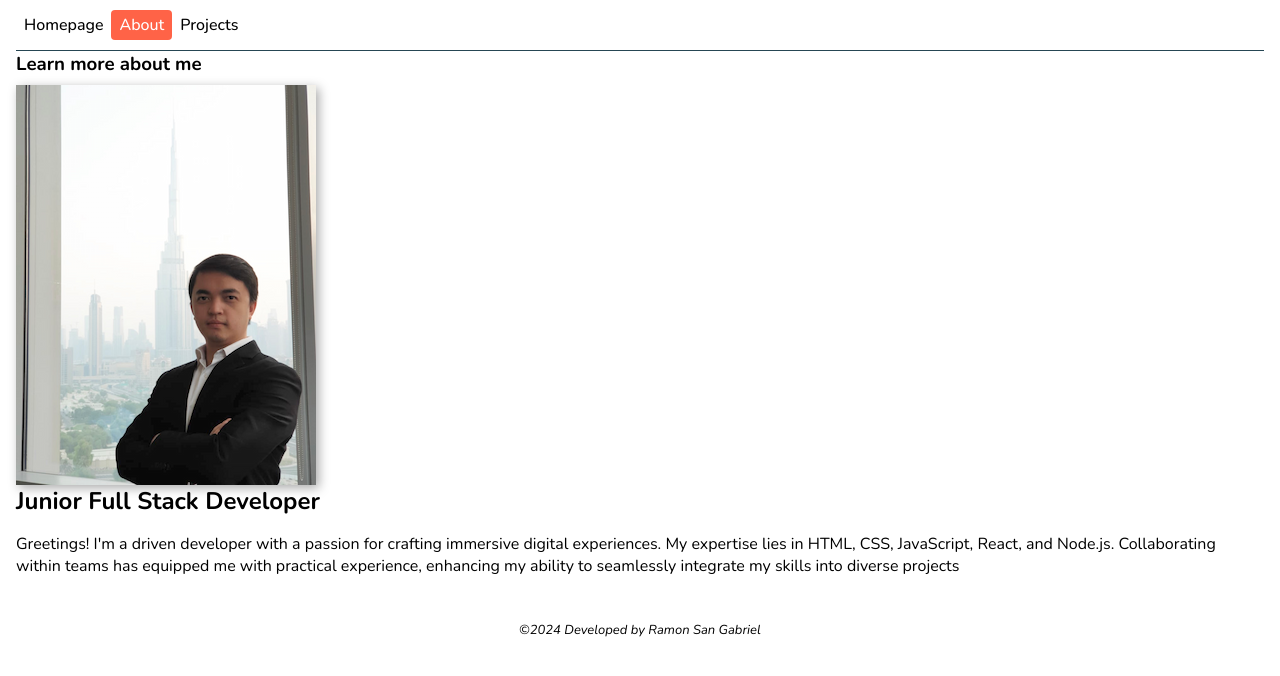
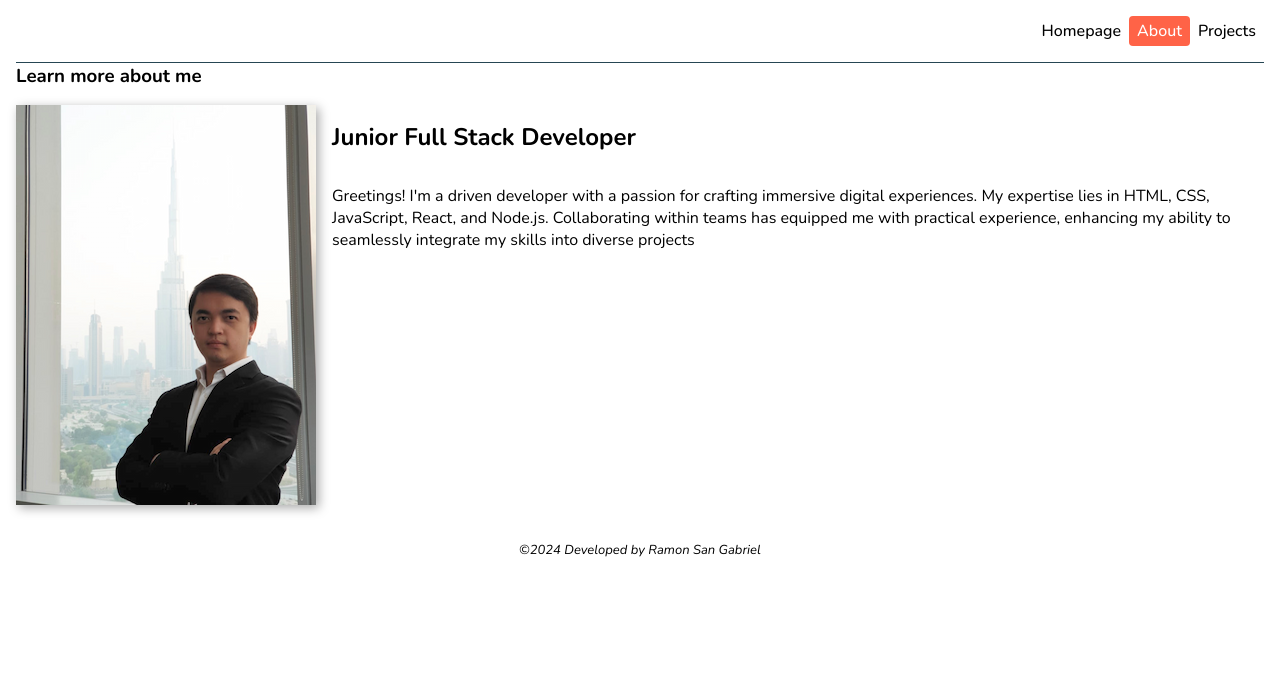
Before and after one commit to RamonSanGabriel/rsg-hw-projects, a React (Vite) app: page /about in a window 1280 px wide. Shown: the top 676 px of the page. Built offline with nearby package versions, Linux system fonts and the light colour scheme.

Commit message:
burger icon alignment

```diff
--- a/src/components/About/About.jsx
+++ b/src/components/About/About.jsx
@@ -8,8 +8,10 @@ const About = () => {
   return (
     <div className={css.aboutContainer}>
       <img className={css.aboutImage} src={aboutImage} />
-      <h2 className={css.position}>{position}</h2>
-      <p>{description}</p>
+      <div>
+        <h2 className={css.position}>{position}</h2>
+        <p>{description}</p>
+      </div>
     </div>
   );
 };
--- a/src/components/About/About.module.css
+++ b/src/components/About/About.module.css
@@ -1,11 +1,21 @@
 .aboutContainer {
   /* display: flex; */
-  padding: 8px 0;
+  padding: 16px 0;
+
+  @media (width > 768px) {
+    display: flex;
+    gap: 16px;
+  }
 }
 .position {
   display: flex;
+  padding: 16px 0;
   /* min-width: 350px; */
 }
 .aboutImage {
   display: block;
+
+  @media (width <= 768px) {
+    margin: 0 auto;
+  }
 }
--- a/src/components/Header/Header.module.css
+++ b/src/components/Header/Header.module.css
@@ -16,18 +16,21 @@
   background-color: tomato;
 }
 .headerNav {
-  display: flex;
-  /* justify-content: space-between; */
+  display: none;
+  /* justify-content: flex-end; */
   align-items: center;
-  padding: 10px 0;
-  border-bottom: 1px solid var(--DARK);
+  /* border-bottom: 1px solid var(--DARK); */
   /* flex-direction: column; */
   /* flex-shrink: 0; */
+  @media (width >= 768px) {
+    display: flex;
+  }
 }
 
 .hamburgerIcon {
   display: flex;
-  justify-content: flex-end;
+  justify-content: flex-start;
+  /* margin: 16px 0; */
 
   /*  @media screen and (min-width: 768px) {
     display: none;
@@ -36,14 +39,14 @@
     display: none;
   }
 }
-.headerNav {
+/* .headerNav {
   @media (width < 768px) {
     display: none;
   }
+} */
+header {
+  display: flex;
+  justify-content: flex-end;
+  border-bottom: 1px solid var(--DARK);
+  padding: 16px 0;
 }
-header {
-  @media (width < 768px) {
-    display: flex;
-    justify-content: flex-end;
-  }
-}
```
